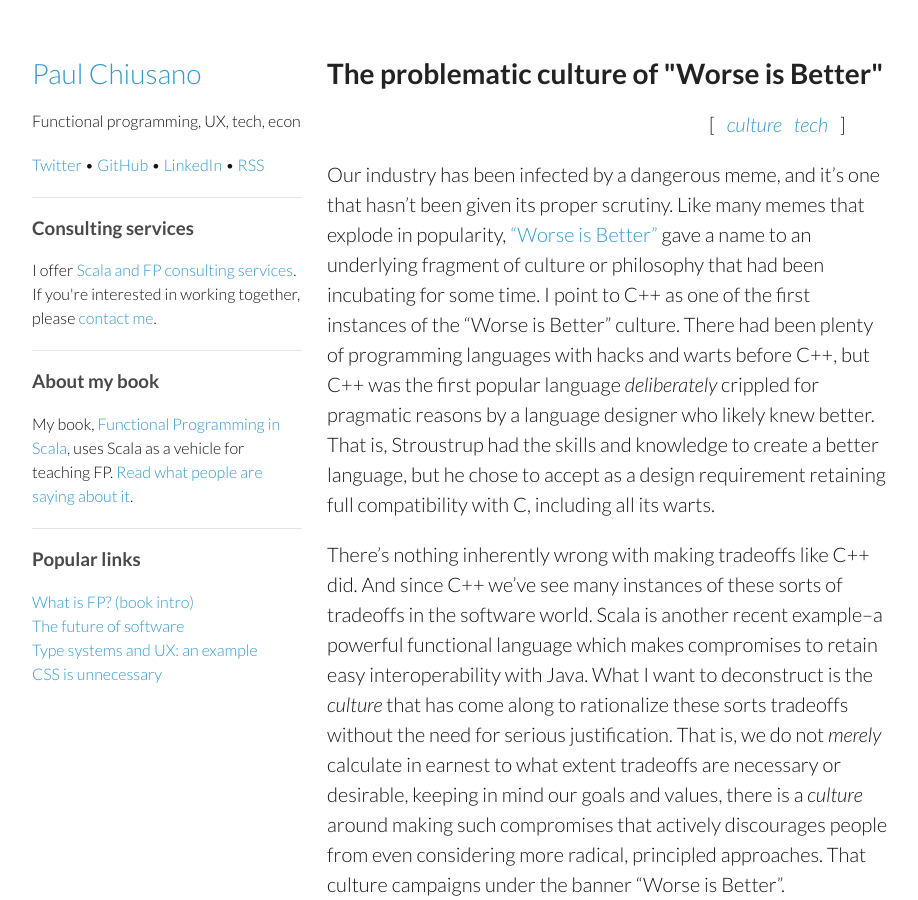
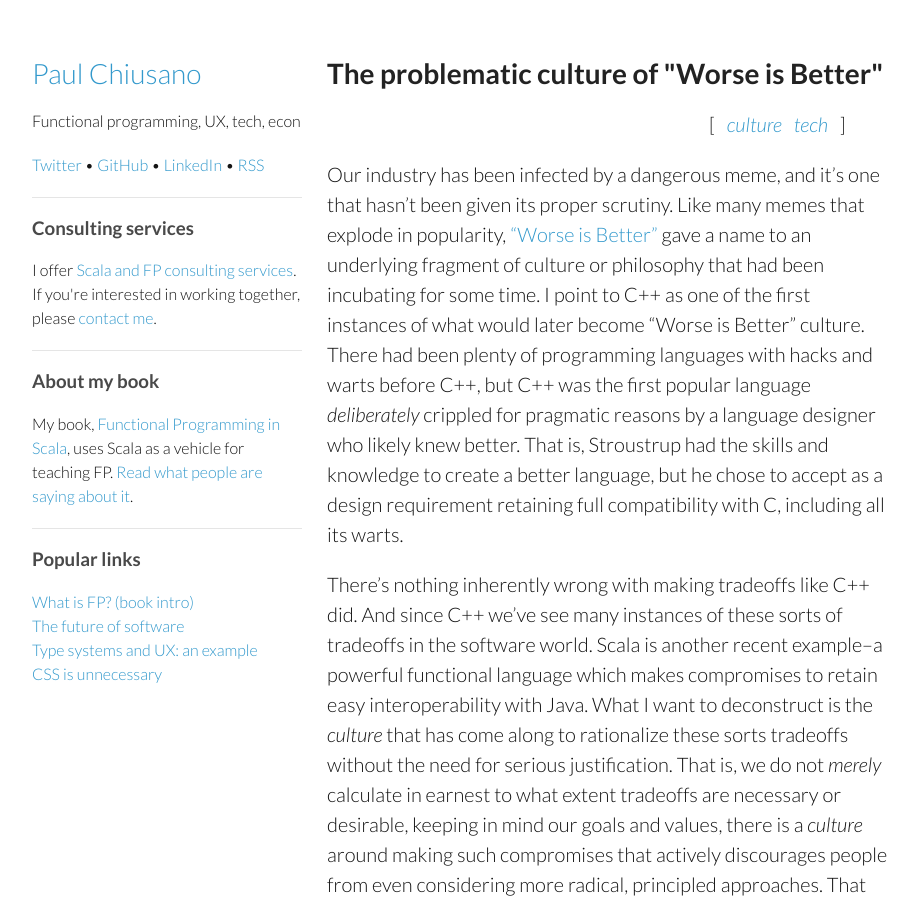
Before and after one commit to pchiusano/pchiusano.github.io, a Jekyll site: the page built from _posts/2014-10-13-worseisworse.markdown, in a window 1280 px wide and 900 px high. Shown: the whole window, without its empty margins (178-1096 px from the left). Built offline with Jekyll 4.4.1, drawn with Linux system fonts in a browser that asks for light colours; comment, search, counter and statistics services are not loaded.

Commit message:
Update 2014-10-13-worseisworse.markdown

```diff
--- a/_posts/2014-10-13-worseisworse.markdown
+++ b/_posts/2014-10-13-worseisworse.markdown
@@ -4,7 +4,7 @@
 title: The problematic culture of "Worse is Better"
 ---
 
-Our industry has been infected by a dangerous meme, and it's one that hasn't been given its proper scrutiny. Like many memes that explode in popularity, ["Worse is Better"](http://en.wikipedia.org/wiki/Worse_is_better) gave a name to an underlying fragment of culture or philosophy that had been incubating for some time. I point to C++ as one of the first instances of the "Worse is Better" culture. There had been plenty of programming languages with hacks and warts before C++, but C++ was the first popular language *deliberately* crippled for pragmatic reasons by a language designer who likely knew better. That is, Stroustrup had the skills and knowledge to create a better language, but he chose to accept as a design requirement retaining full compatibility with C, including all its warts.
+Our industry has been infected by a dangerous meme, and it's one that hasn't been given its proper scrutiny. Like many memes that explode in popularity, ["Worse is Better"](http://en.wikipedia.org/wiki/Worse_is_better) gave a name to an underlying fragment of culture or philosophy that had been incubating for some time. I point to C++ as one of the first instances of what would later become "Worse is Better" culture. There had been plenty of programming languages with hacks and warts before C++, but C++ was the first popular language *deliberately* crippled for pragmatic reasons by a language designer who likely knew better. That is, Stroustrup had the skills and knowledge to create a better language, but he chose to accept as a design requirement retaining full compatibility with C, including all its warts.
 
 There's nothing inherently wrong with making tradeoffs like C++ did. And since C++ we've see many instances of these sorts of tradeoffs in the software world. Scala is another recent example--a powerful functional language which makes compromises to retain easy interoperability with Java. What I want to deconstruct is the _culture_ that has come along to rationalize these sorts tradeoffs without the need for serious justification. That is, we do not _merely_ calculate in earnest to what extent tradeoffs are necessary or desirable, keeping in mind our goals and values, there is a _culture_ around making such compromises that actively discourages people from even considering more radical, principled approaches. That culture campaigns under the banner "Worse is Better".
 
```
